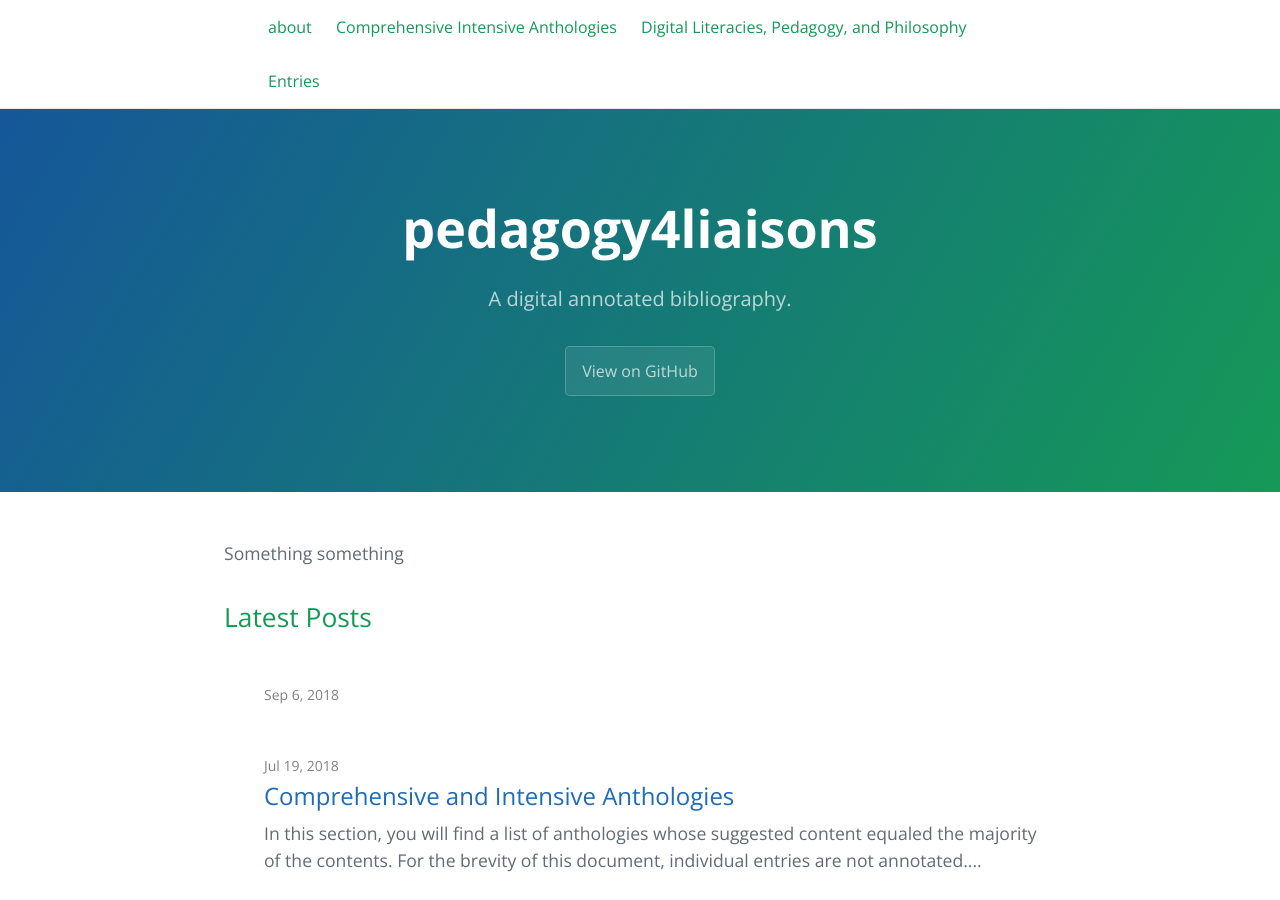
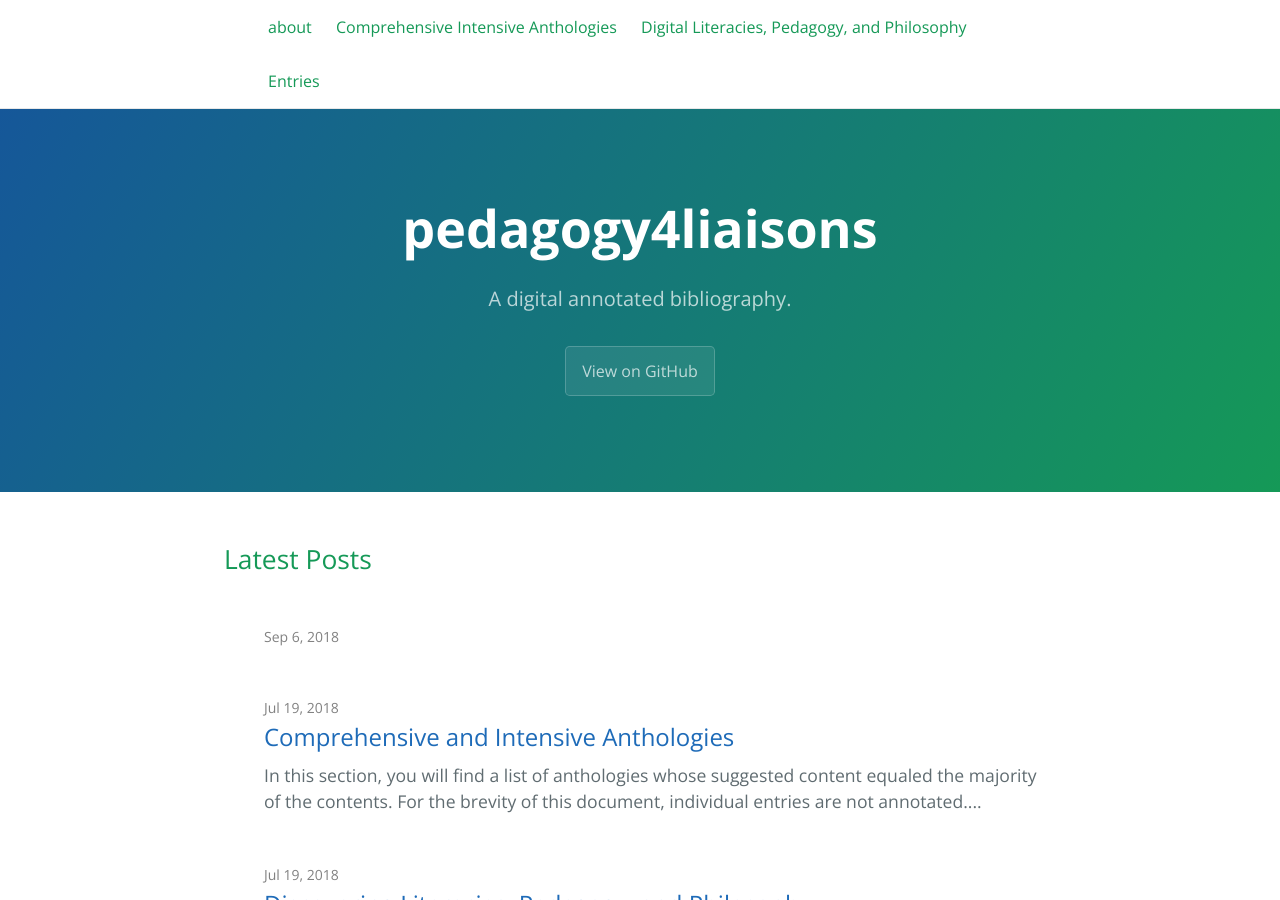
Before and after one commit to pandrews/pedagogy4liaisons, a Jekyll site: the page built from index.md, in a window 1280 px wide and 900 px high. Built offline with Jekyll 4.4.1, drawn with Linux system fonts in a browser that asks for light colours.

Commit message:
Update index.md

```diff
--- a/index.md
+++ b/index.md
@@ -1,4 +1,5 @@
 ---
 layout: home
 ---
-Something something
+{% comment %}
+{% endcomment %}
```
